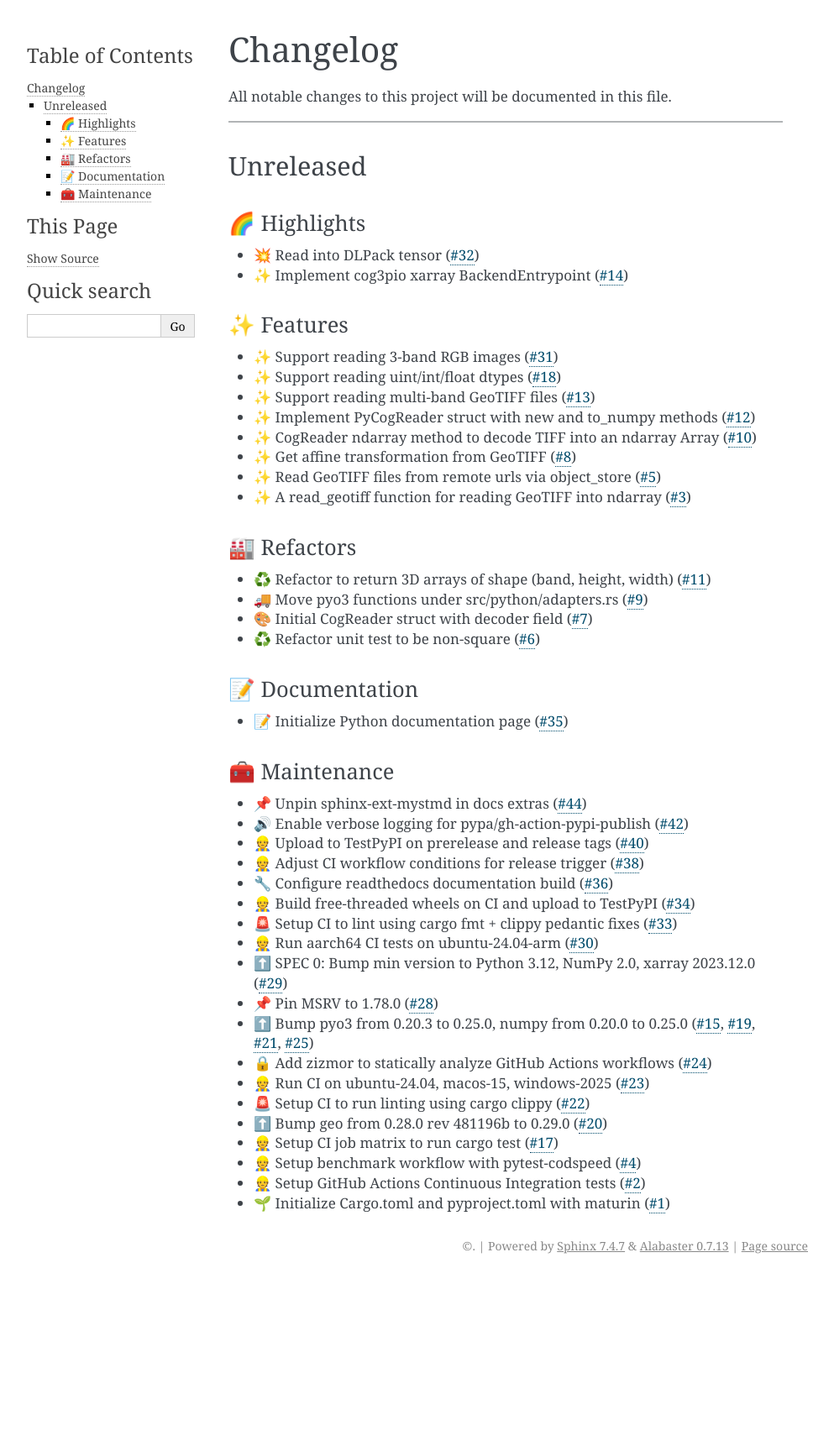
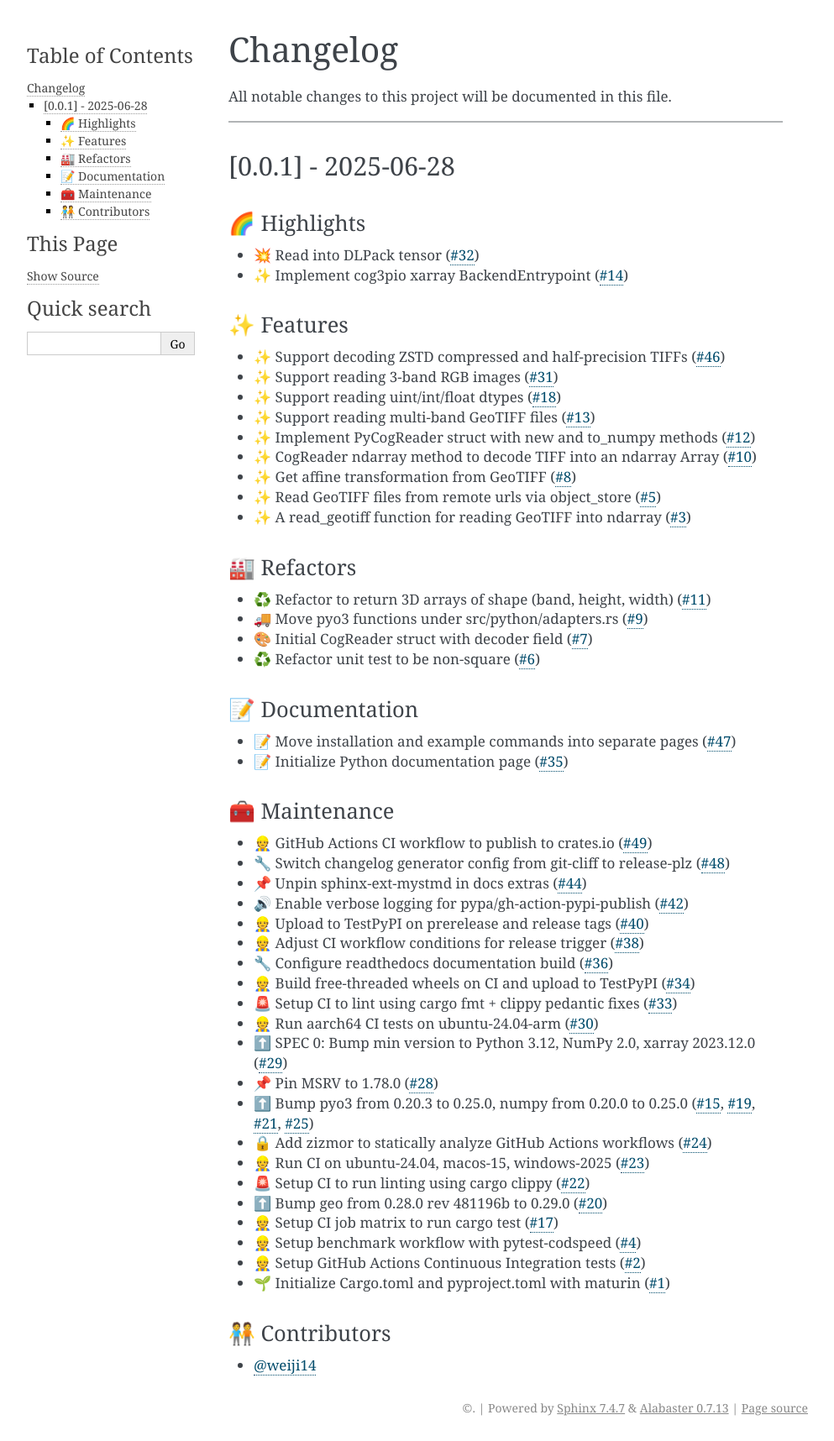
Before and after one commit to weiji14/cog3pio, a Sphinx documentation site: the page built from docs/changelog.md, in a window 1280 px wide. Shown: the whole page at 84% size, without its empty margins (148-1141 px from the left). Built offline with Sphinx 7.4.7, drawn with Linux system fonts in a browser that asks for light colours; before the commit the page ends 1523 px from its top, so only the background shows below that.

Commit message:
:bookmark: Changelog entry for v0.0.1
First patch release of cog3pio.

```diff
--- a/docs/changelog.md
+++ b/docs/changelog.md
@@ -4,7 +4,7 @@ All notable changes to this project will be documented in this file.
 
 ---
 
-## Unreleased
+## [0.0.1] - 2025-06-28
 
 ### <!-- 0 --> 🌈 Highlights
 
@@ -13,6 +13,7 @@ All notable changes to this project will be documented in this file.
 
 ### <!-- 1 --> ✨ Features
 
+- ✨ Support decoding ZSTD compressed and half-precision TIFFs ([#46](https://github.com/weiji14/cog3pio/pull/46))
 - ✨ Support reading 3-band RGB images ([#31](https://github.com/weiji14/cog3pio/pull/31))
 - ✨ Support reading uint/int/float dtypes ([#18](https://github.com/weiji14/cog3pio/pull/18))
 - ✨ Support reading multi-band GeoTIFF files ([#13](https://github.com/weiji14/cog3pio/pull/13))
@@ -31,10 +32,13 @@ All notable changes to this project will be documented in this file.
 
 ### <!-- 4 --> 📝 Documentation
 
+- 📝 Move installation and example commands into separate pages ([#47](https://github.com/weiji14/cog3pio/pull/47))
 - 📝 Initialize Python documentation page ([#35](https://github.com/weiji14/cog3pio/pull/35))
 
 ### <!-- 5 --> 🧰 Maintenance
 
+- 👷 GitHub Actions CI workflow to publish to crates.io ([#49](https://github.com/weiji14/cog3pio/pull/49))
+- 🔧 Switch changelog generator config from git-cliff to release-plz ([#48](https://github.com/weiji14/cog3pio/pull/48))
 - 📌 Unpin sphinx-ext-mystmd in docs extras ([#44](https://github.com/weiji14/cog3pio/pull/44))
 - 🔊 Enable verbose logging for pypa/gh-action-pypi-publish ([#42](https://github.com/weiji14/cog3pio/pull/42))
 - 👷 Upload to TestPyPI on prerelease and release tags ([#40](https://github.com/weiji14/cog3pio/pull/40))
@@ -54,3 +58,7 @@ All notable changes to this project will be documented in this file.
 - 👷 Setup benchmark workflow with pytest-codspeed ([#4](https://github.com/weiji14/cog3pio/pull/4))
 - 👷 Setup GitHub Actions Continuous Integration tests ([#2](https://github.com/weiji14/cog3pio/pull/2))
 - 🌱 Initialize Cargo.toml and pyproject.toml with maturin ([#1](https://github.com/weiji14/cog3pio/pull/1))
+
+### 🧑‍🤝‍🧑 Contributors
+
+- [@weiji14](https:://github.com/weiji14)
```
